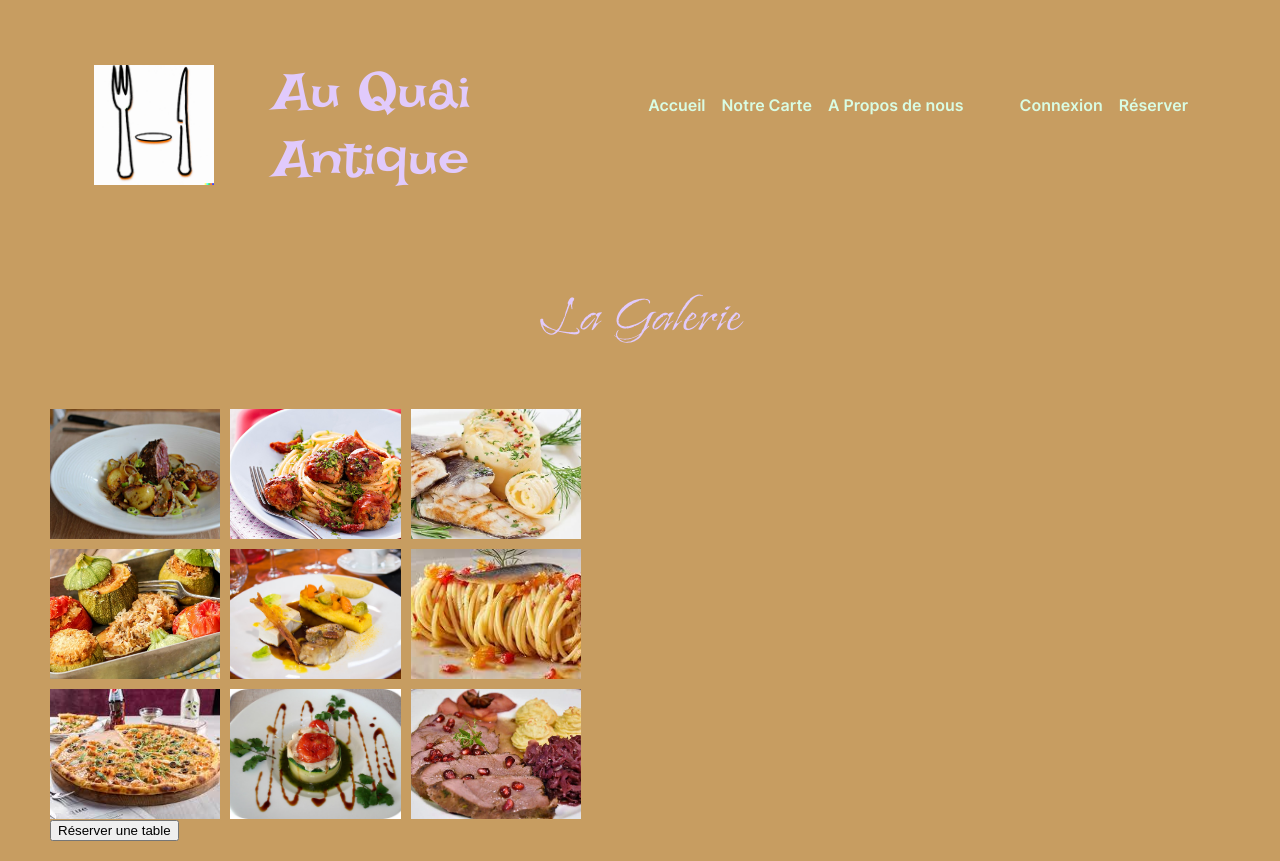
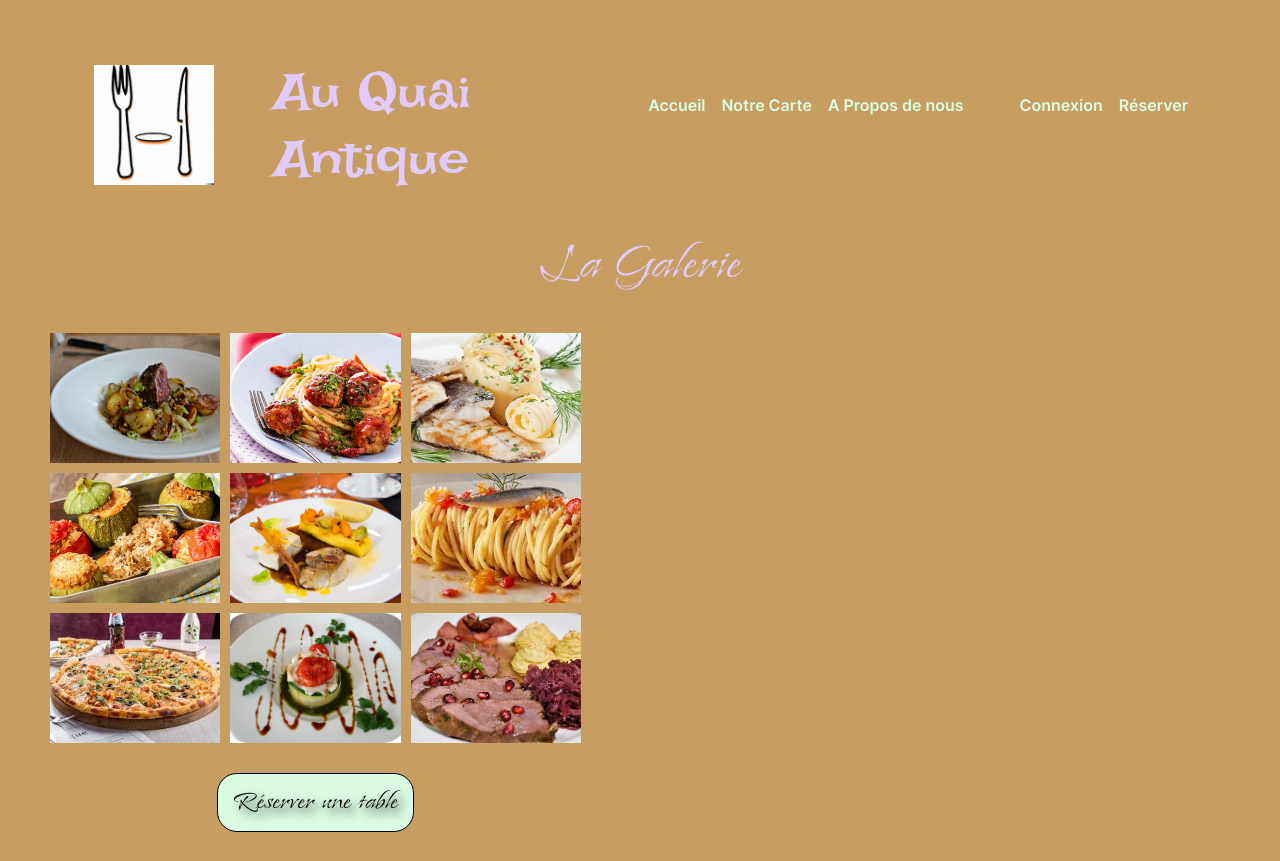
Before and after one commit to benoitsouillat/auquaiantique, a React (Create React App) app: page / in a window 1280 px wide. Built offline with nearby package versions, Linux system fonts and the light colour scheme.

Commit message:
validate CSS rules on gallery

```diff
--- a/src/components/Button.jsx
+++ b/src/components/Button.jsx
@@ -2,7 +2,7 @@ import React from 'react'
 
 const Button = ({label}) => {
   return (
-    <button className='btn'>
+    <button className='button'>
         {label}
     </button>
   )
--- a/src/components/Gallery.jsx
+++ b/src/components/Gallery.jsx
@@ -42,7 +42,7 @@ const Gallery = () => {
         }
     ]
     return (
-        <section>
+        <section className='gallery-section'>
             <h2>La Galerie</h2>
             <div className="gallery">
                 <div className='grid-gallery'>
--- a/src/style/_gallery.scss
+++ b/src/style/_gallery.scss
@@ -1,7 +1,22 @@
 @import './variables';
-
+.gallery-section {
+    display: flex;
+    flex-direction: row;
+    align-items: flex-start;
+    justify-content: space-between;
+    flex-wrap: wrap;
+    h2 {
+        width: 100%;
+        margin: auto 30%;
+        margin-bottom: 30px;
+    }
+}
 .gallery {
     max-width: 45%;
+    display: flex;
+    flex-direction: column;
+    justify-content: center;
+    align-items: center;
 
     .grid-gallery {
         display: grid;
@@ -9,6 +24,7 @@
         grid-template-columns: repeat(3, 0.8fr);
         row-gap: 10px;
         column-gap: 10px;
+        margin-bottom: 25px;
 
         div {
             overflow: hidden;
--- a/src/style/main.css
+++ b/src/style/main.css
@@ -105,8 +105,25 @@
   font-family: Inter;
   src: url(./font/Inter/static/Inter-SemiBold.ttf);
 }
+.gallery-section {
+  display: flex;
+  flex-direction: row;
+  align-items: flex-start;
+  justify-content: space-between;
+  flex-wrap: wrap;
+}
+.gallery-section h2 {
+  width: 100%;
+  margin: auto 30%;
+  margin-bottom: 30px;
+}
+
 .gallery {
   max-width: 45%;
+  display: flex;
+  flex-direction: column;
+  justify-content: center;
+  align-items: center;
 }
 .gallery .grid-gallery {
   display: grid;
@@ -115,6 +132,7 @@
   row-gap: 10px;
   -moz-column-gap: 10px;
        column-gap: 10px;
+  margin-bottom: 25px;
 }
 .gallery .grid-gallery div {
   overflow: hidden;
```
